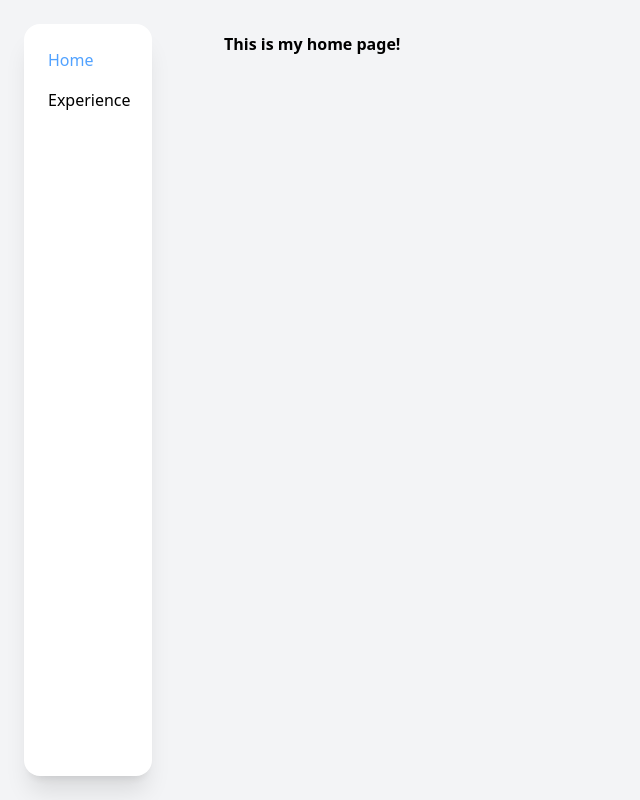
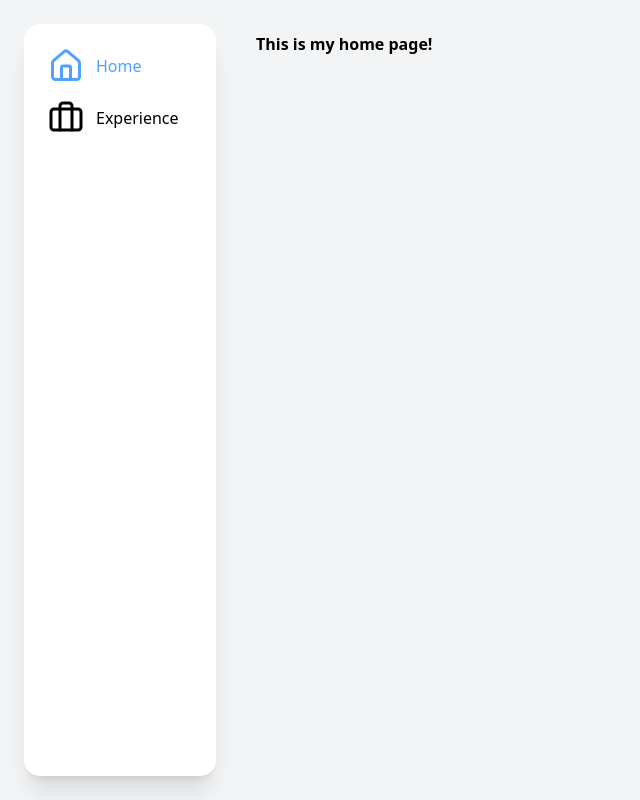
Before and after one commit to Stalhammar/stalhammar.github.io, a React (Vite) app: page / in a window 1280 px wide. Shown: the whole page, without its empty margins (0-640 px from the left). Built offline with nearby package versions, Linux system fonts and the light colour scheme.

Commit message:
feat(lucide): add icons to sidebar

```diff
--- a/package.json
+++ b/package.json
@@ -11,6 +11,7 @@
     "deploy": "vite build && gh-pages -d dist"
   },
   "dependencies": {
+    "lucide-react": "^0.546.0",
     "react": "^19.1.1",
     "react-dom": "^19.1.1",
     "react-router-dom": "^7.9.4"
--- a/src/App.tsx
+++ b/src/App.tsx
@@ -8,7 +8,7 @@ function App() {
     <Router>
       <div className="min-h-screen bg-gray-100">
         <SideBar />
-        <main className="ml-48 p-8">
+        <main className="ml-56 p-8">
           <Routes>
             <Route path="/" element={<Home />} />
             <Route path="/experience" element={<Experience />} />
--- a/src/components/SideBar.tsx
+++ b/src/components/SideBar.tsx
@@ -1,10 +1,11 @@
 import { NavLink } from "react-router-dom";
+import { Home, Briefcase } from "lucide-react";
 
 export default function SideBar() {
   return (
     <aside
       className="
-        fixed left-6 top-6 h-[calc(100vh-3rem)] w-32
+        fixed left-6 top-6 h-[calc(100vh-3rem)] w-48
         bg-white shadow-xl rounded-2xl
         flex flex-col items-start justify-start p-6
     "
@@ -14,18 +15,18 @@ export default function SideBar() {
           to="/"
           end
           className={({ isActive }) =>
-            isActive ? "text-blue-400" : "text-black"
+            `flex flex-row items-center gap-3 ${isActive ? "text-blue-400" : "text-black"}`
           }
         >
-          Home
+          <Home size={36} /> Home
         </NavLink>
         <NavLink
           to="/experience"
           className={({ isActive }) =>
-            isActive ? "text-blue-400" : "text-black"
+            `flex flex-row items-center gap-3 ${isActive ? "text-blue-400" : "text-black"}`
           }
         >
-          Experience
+          <Briefcase size={36} /> Experience
         </NavLink>
       </nav>
     </aside>
```
Also changed, not shown: 1 other file (tests, documents, lock files or other folders).
